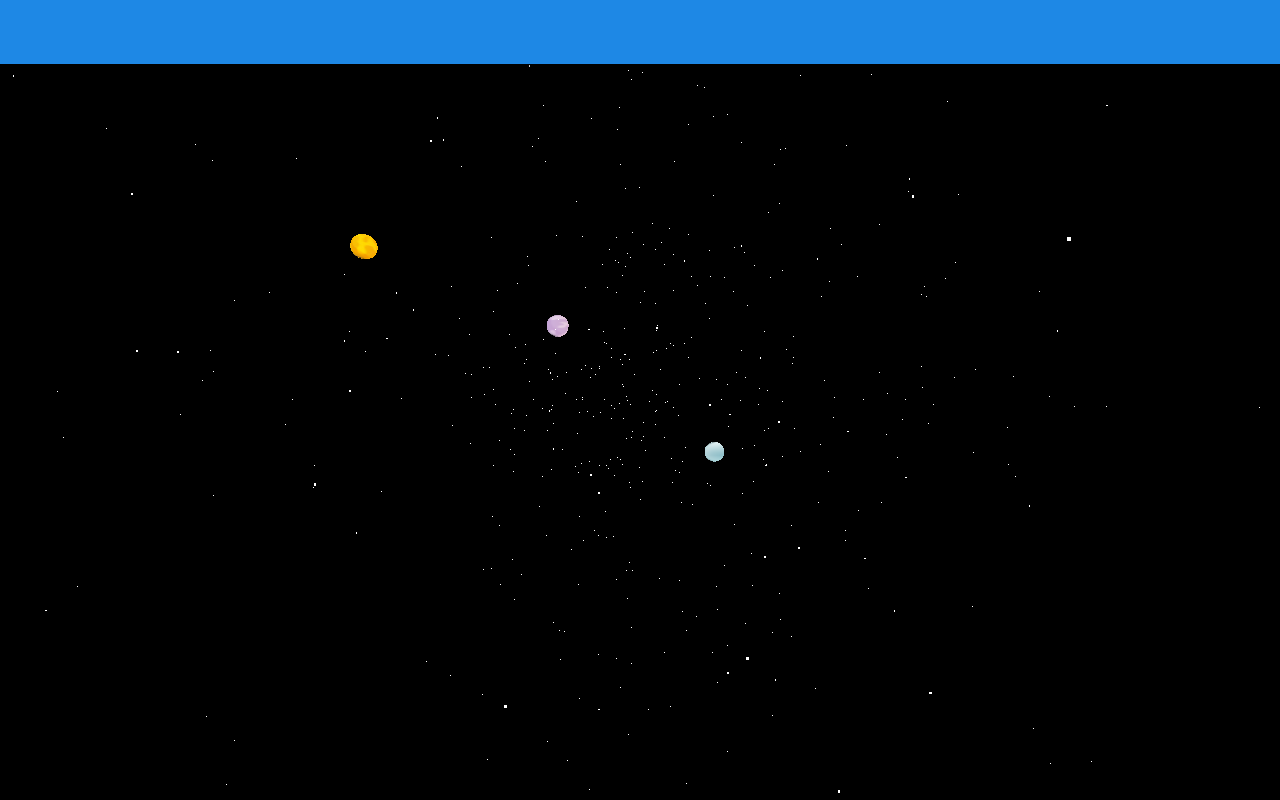
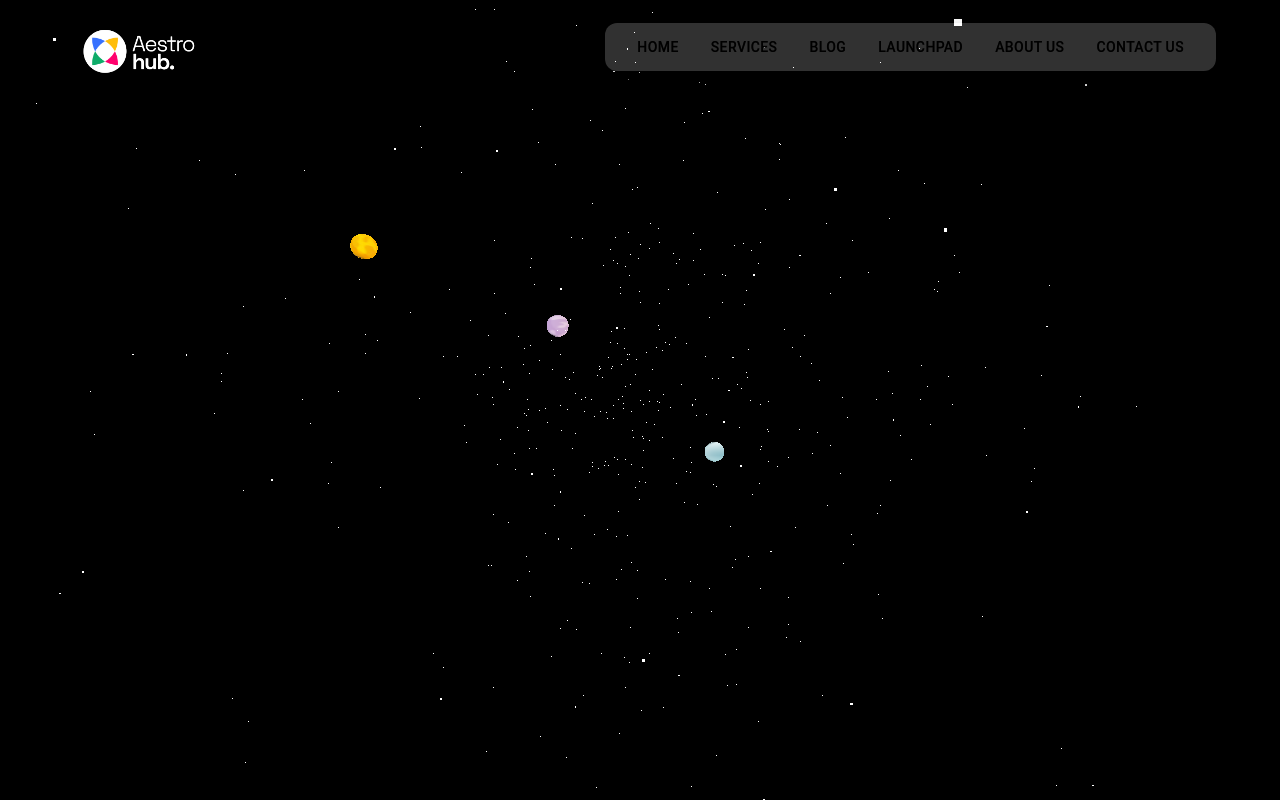
Before and after one commit to Ademic2022/aestrohub-react, a React (Vite) app: page / in a window 1280 px wide. Built offline with nearby package versions, Linux system fonts and the light colour scheme.

Commit message:
modified:   package-lock.json 	modified:   package.json 	modified:   src/App.jsx 	modified:   src/components/common/Navbar.jsx 	modified:   src/components/landingPage/LandingPage.jsx 	modified:   src/index.css

```diff
--- a/package.json
+++ b/package.json
@@ -12,6 +12,7 @@
   "dependencies": {
     "@emotion/react": "^11.11.4",
     "@emotion/styled": "^11.11.0",
+    "@mui/icons-material": "^5.15.12",
     "@mui/material": "^5.15.12",
     "react": "^18.2.0",
     "react-dom": "^18.2.0",
--- a/src/App.jsx
+++ b/src/App.jsx
@@ -1,6 +1,7 @@
 import React from "react";
 import GalaxyBackground from "./pages/GalaxyBackground";
 import ResponsiveNavBar from "./components/common/Navbar";
+import LandingPage from "./components/landingPage/LandingPage";
 
 const App = () => {
   return (
@@ -8,6 +9,7 @@ const App = () => {
       <GalaxyBackground />
       <div className="content" style={{ color: "#fff" }}>
         <ResponsiveNavBar />
+        <LandingPage />
       </div>
     </React.Fragment>
   );
--- a/src/components/common/Navbar.jsx
+++ b/src/components/common/Navbar.jsx
@@ -1,244 +1,142 @@
-// import * as React from "react";
-// import {
-//   AppBar,
-//   Box,
-//   Toolbar,
-//   IconButton,
-//   Menu,
-//   Container,
-//   Button,
-//   useTheme,
-//   MenuItem,
-// } from "@mui/material";
-// import { AiOutlineMenu } from "react-icons/ai";
-// // import AdbIcon from "@mui/icons-material/Adb";
-// // import ButtonLink from "../utils/ButtonLink";
-// // import { motion } from "framer-motion";
-// import { Link } from "react-router-dom";
+import * as React from "react";
+import AppBar from "@mui/material/AppBar";
+import Box from "@mui/material/Box";
+import Divider from "@mui/material/Divider";
+import Drawer from "@mui/material/Drawer";
+import IconButton from "@mui/material/IconButton";
+import List from "@mui/material/List";
+import ListItem from "@mui/material/ListItem";
+import ListItemButton from "@mui/material/ListItemButton";
+import ListItemText from "@mui/material/ListItemText";
+import MenuIcon from "@mui/icons-material/Menu";
+import Toolbar from "@mui/material/Toolbar";
+import { alpha } from "@mui/system";
+import Button from "@mui/material/Button";
+import { Container, CardMedia } from "@mui/material";
 
-// const pages = ["Home", "Services", "Pricing", "About Us", "Contact Us"];
+const drawerWidth = 240;
+const navItems = [
+  "Home",
+  "Services",
+  "Blog",
+  "Launchpad",
+  "About Us",
+  "Contact Us",
+];
 
-// const ResponsiveNavBar = () => {
-//   const theme = useTheme();
-//   const [anchorElNav, setAnchorElNav] = React.useState(null);
+function DrawerAppBar(props) {
+  const { window } = props;
+  const [mobileOpen, setMobileOpen] = React.useState(false);
 
-//   const handleOpenNavMenu = (event) => {
-//     setAnchorElNav(event.currentTarget);
-//   };
-//   const handleCloseNavMenu = () => {
-//     setAnchorElNav(null);
-//   };
+  const handleDrawerToggle = () => {
+    setMobileOpen((prevState) => !prevState);
+  };
 
-//   return (
-//     <AppBar
-//       position="fixed"
-//     //   sx={{ background: theme.palette.background.paper }}
-//     >
-//       <Container maxWidth="xl">
-//         <Toolbar disableGutters>
-//           <Box sx={{ flexGrow: 1, display: { xs: "none", md: "flex" } }}>
-//             <AdbIcon
-//               sx={{
-//                 display: { xs: "none", md: "flex" },
-//                 mr: 1,
-//                 color: theme.palette.text.primary,
-//               }}
-//             />
+  const drawer = (
+    <Box onClick={handleDrawerToggle} sx={{ textAlign: "center" }}>
+      <Box sx={{ flexGrow: 1 }}>
+        <CardMedia
+          component="img"
+          image="/images/logo.png"
+          alt="Logo"
+          sx={{ width: "150px", height: "60px", my: 0, objectFit: "cover" }}
+        />
+      </Box>
+      <Divider />
+      <List>
+        {navItems.map((item) => (
+          <ListItem key={item} disablePadding>
+            <ListItemButton sx={{ textAlign: "center" }}>
+              <ListItemText primary={item} />
+            </ListItemButton>
+          </ListItem>
+        ))}
+      </List>
+    </Box>
+  );
 
-//             <ButtonLink theme={theme} />
-//           </Box>
+  const container =
+    window !== undefined ? () => window().document.body : undefined;
 
-//           <Box
-//             sx={{
-//               display: { xs: "flex", md: "none" },
-//               mr: 1,
-//               color: theme.palette.text.primary,
-//             }}
-//           >
-//             {/* <AdbIcon /> */}
-//             {/* <ButtonLink theme={theme} /> */}
-//           </Box>
-//           <Box
-//             sx={{
-//               flexGrow: 1,
-//               display: { xs: "flex", md: "none" },
-//               color: theme.palette.text.primary,
-//               justifyContent: "flex-end",
-//             }}
-//           >
-//             <IconButton
-//               size="large"
-//               aria-label="account of current user"
-//               aria-controls="menu-appbar"
-//               aria-haspopup="true"
-//               onClick={handleOpenNavMenu}
-//               color="inherit"
-//             >
-//               <AiOutlineMenu />
-//             </IconButton>
-//             <Menu
-//               id="menu-appbar"
-//               anchorEl={anchorElNav}
-//               anchorOrigin={{
-//                 vertical: "bottom",
-//                 horizontal: "left",
-//               }}
-//               keepMounted
-//               transformOrigin={{
-//                 vertical: "top",
-//                 horizontal: "left",
-//               }}
-//               open={Boolean(anchorElNav)}
-//               onClose={handleCloseNavMenu}
-//               sx={{
-//                 display: {
-//                   xs: "block",
-//                   md: "none",
-//                 },
-//                 color: theme.palette.red.normal,
-//                 width: "100%",
-//                 "& .MuiMenu-paper": {
-//                   width: "100%",
-//                 },
-//               }}
-//             >
-//               {pages.map((page) => (
-//                 <MenuItem
-//                   key={page}
-//                   onClick={handleCloseNavMenu}
-//                   sx={{ display: "flex", justifyContent: "center" }}
-//                 >
-//                   {/* <ButtonLink
-//                     page={page}
-//                     handleCloseNavMenu={handleCloseNavMenu}
-//                   /> */}
-//                 </MenuItem>
-//               ))}
-//               <Box
-//                 sx={{
-//                   flexGrow: 0,
-//                   display: "flex",
-//                   justifyContent: "center",
-//                   flexDirection: "column",
-//                 }}
-//               >
-//                 <Button
-//                   component={Link}
-//                   to="/auth/signin"
-//                   sx={{ color: theme.palette.text.primary }}
-//                 >
-//                   Login
-//                 </Button>
-//                 <Button
-//                   component={Link}
-//                   to="/auth/signup"
-//                   variant="contained"
-//                   sx={{
-//                     borderRadius: "20px",
-//                     background: theme.palette.blue.normal,
-//                     "&:hover": {
-//                       background: theme.palette.blue.hover,
-//                       color: theme.palette.text.secondary,
-//                     },
-//                   }}
-//                 >
-//                   Get Started
-//                 </Button>
-//               </Box>
-//             </Menu>
-//           </Box>
-//           <Box
-//             sx={{
-//               flexGrow: 1,
-//               display: { xs: "none", md: "flex" },
-//             }}
-//           >
-//             {pages.map((page) => (
-//               <Button
-//                 key={page}
-//                 sx={{
-//                   my: 2,
-//                   color: theme.palette.text.primary,
-//                   "&:hover": {
-//                     background: theme.palette.grey.lightHover,
-//                     color: theme.palette.text.secondary,
-//                   },
-//                 }}
-//               >
-//                 <ButtonLink page={page} />
-//               </Button>
-//             ))}
-//           </Box>
-
-//           <Box
-//             sx={{ flexGrow: 0, display: { xs: "none", md: "flex" }, gap: 1 }}
-//           >
-//             <motion.div
-//               whileHover={{ scale: 1.1 }}
-//               transition={{ type: "spring", stiffness: 300, damping: 10 }}
-//               style={{ display: "inline-block" }}
-//             >
-//               <Button
-//                 component={Link}
-//                 to="/auth/signin"
-//                 sx={{ color: theme.palette.text.primary }}
-//               >
-//                 Login
-//               </Button>
-//             </motion.div>
-//             <motion.div
-//               whileHover={{ scale: 1.1 }}
-//               transition={{ type: "spring", stiffness: 300, damping: 10 }}
-//               style={{ display: "inline-block" }}
-//             >
-//               <Button
-//                 color="inherit"
-//                 component={Link}
-//                 to="/auth/signup"
-//                 variant="contained"
-//                 sx={{
-//                   borderRadius: "20px",
-//                   background: theme.palette.blue.normal,
-//                   "&:hover": {
-//                     background: theme.palette.blue.hover,
-//                     color: theme.palette.text.secondary,
-//                   },
-//                 }}
-//               >
-//                 Get Started
-//               </Button>
-//             </motion.div>
-//           </Box>
-//         </Toolbar>
-//       </Container>
-//     </AppBar>
-//   );
-// };
-// export default ResponsiveNavBar;
-
-import { AppBar, Container, Toolbar, Box } from "@mui/material";
-import React from "react";
-
-const Navbar = () => {
   return (
-    <AppBar position="fixed">
-      <Container maxWidth="xl">
+    <Container maxWidth="xl" sx={{ display: "flex" }}>
+      {/* <CssBaseline /> */}
+      <AppBar
+        component="nav"
+        sx={{
+          mt: "15px",
+          px: { xs: "auto", md: 5 },
+          backgroundColor: "transparent",
+          "&.MuiToolbar-root": {
+            backgroundColor: "transparent",
+          },
+        }}
+      >
         <Toolbar>
           <Box sx={{ flexGrow: 1 }}>
-            {/* <AdbIcon
-              sx={{
-                display: { xs: "none", md: "flex" },
-                mr: 1,
-                color: theme.palette.text.primary,
-              }}
+            <CardMedia
+              component="img"
+              image="/images/logo.png"
+              alt="Logo"
+              sx={{ width: "150px", height: "60px", my: 0, objectFit: "cover" }}
             />
+          </Box>
+          <IconButton
+            color="inherit"
+            aria-label="open drawer"
+            edge="start"
+            onClick={handleDrawerToggle}
+            sx={{ mr: 2, display: { sm: "none" } }}
+          >
+            <MenuIcon />
+          </IconButton>
 
-            <ButtonLink theme={theme} /> */}
+          <Box
+            sx={{
+              display: "flex",
+              alignItems: "center",
+              width: "auto",
+              bgcolor: alpha("#fff", 0.1),
+              border: "1px solid #F2F2F21A",
+              boxShadow: "0px 10px 25px 0px #00000026",
+              borderRadius: "12px",
+              gap: 3,
+              border: "1px",
+              height: "48px",
+            }}
+          >
+            <Box sx={{ display: { xs: "none", sm: "block" }, px: 2 }}>
+              {navItems.map((item) => (
+                <Button key={item} sx={{ color: "#000", px: 2 }}>
+                  {item}
+                </Button>
+              ))}
+            </Box>
           </Box>
         </Toolbar>
-      </Container>
-    </AppBar>
+      </AppBar>
+      <nav>
+        <Drawer
+          container={container}
+          variant="temporary"
+          open={mobileOpen}
+          onClose={handleDrawerToggle}
+          ModalProps={{
+            keepMounted: true, // Better open performance on mobile.
+          }}
+          sx={{
+            display: { xs: "block", sm: "none" },
+            "& .MuiDrawer-paper": {
+              boxSizing: "border-box",
+              width: drawerWidth,
+            },
+          }}
+        >
+          {drawer}
+        </Drawer>
+      </nav>
+    </Container>
   );
-};
+}
 
-export default Navbar;
+export default DrawerAppBar;
--- a/src/components/landingPage/LandingPage.jsx
+++ b/src/components/landingPage/LandingPage.jsx
@@ -1,8 +1,16 @@
 import React from "react";
 import ResponsiveNavBar from "../common/Navbar";
+import { Container, Box } from "@mui/material";
 
 const LandingPage = () => {
-  return <ResponsiveNavBar />;
+  return (
+    <Container maxWidth="xl">
+      <ResponsiveNavBar />
+      <Box component="main" sx={{ p: 3 }}>
+
+      </Box>
+    </Container>
+  );
 };
 
 export default LandingPage;
```
Also changed, not shown: src/index.css (line endings or trailing spaces), 1 other file (tests, documents, lock files or other folders).
